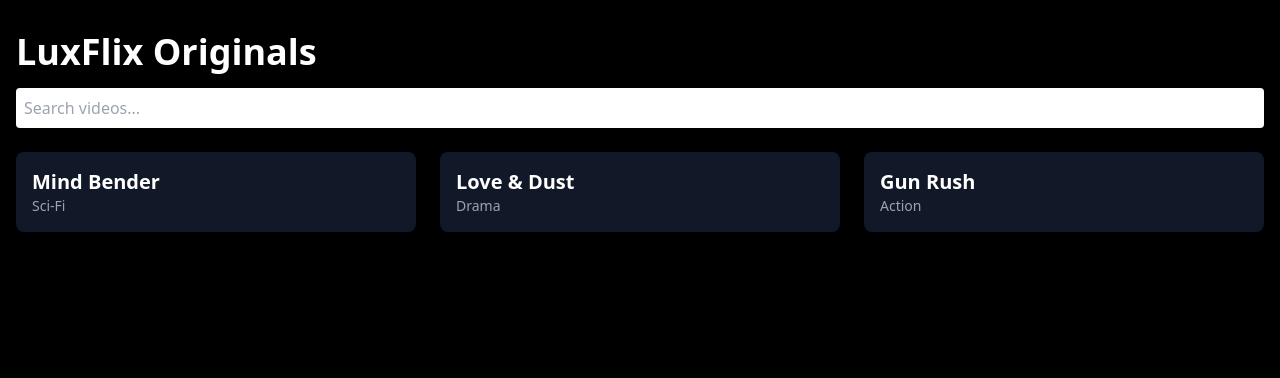
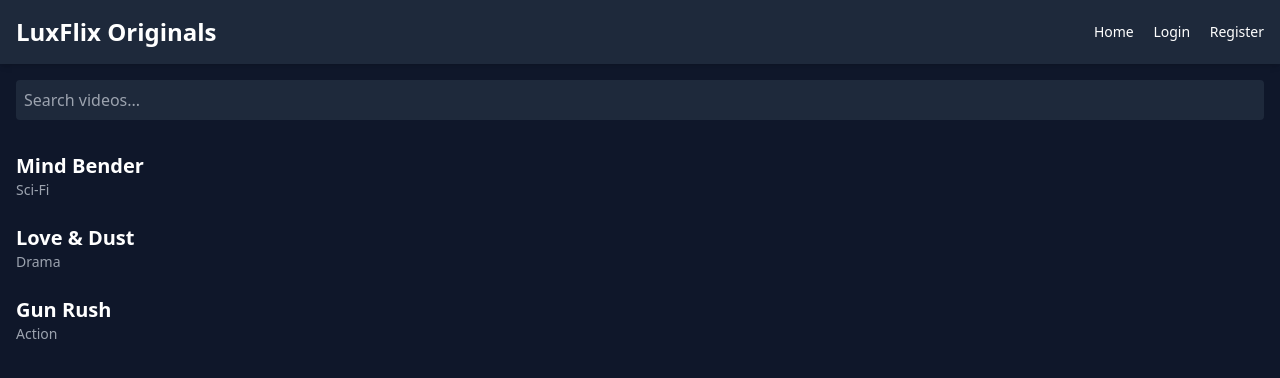
Before and after one commit to itsleo4/flowbite-starter, a website: page index.html in a window 1280 px wide. Drawn offline with nearby package versions, Linux system fonts and the light colour scheme.

```diff
--- a/index.html
+++ b/index.html
@@ -4,70 +4,40 @@
     <meta charset="UTF-8" />
     <meta name="viewport" content="width=device-width, initial-scale=1.0" />
     <title>LuxFlix</title>
-    <link href="https://cdn.jsdelivr.net/npm/tailwindcss@2.2.19/dist/tailwind.min.css" rel="stylesheet" />
-    <script defer src="https://unpkg.com/flowbite@1.6.5/dist/flowbite.min.js"></script>
+    <script src="https://cdn.tailwindcss.com"></script>
   </head>
+  <body class="bg-[#0f172a] text-white">
 
-  <body class="bg-black text-white min-h-screen">
-    <div class="container mx-auto px-4 py-8">
-      <h1 class="text-4xl font-bold mb-4">LuxFlix Originals</h1>
-      <input
-        type="text"
-        placeholder="Search videos..."
-        class="w-full p-2 mb-6 text-black rounded"
-        id="searchBar"
-      />
+    <!-- 🌐 Navbar -->
+    <nav class="flex justify-between items-center p-4 bg-[#1e293b] shadow-md">
+      <h1 class="text-2xl font-bold">LuxFlix Originals</h1>
+      <div class="space-x-4 text-sm">
+        <a href="index.html" class="hover:underline">Home</a>
+        <a href="login.html" class="hover:underline">Login</a>
+        <a href="register.html" class="hover:underline">Register</a>
+      </div>
+    </nav>
 
-      <div class="grid gap-6 sm:grid-cols-2 lg:grid-cols-3" id="video-container">
-        <div class="bg-gray-900 rounded-lg p-4">
-          <h2 class="text-xl font-bold">Mind Bender</h2>
-          <p class="text-sm text-gray-400">Sci-Fi</p>
-        </div>
+    <!-- 🔍 Search Bar -->
+    <div class="p-4">
+      <input type="text" placeholder="Search videos..." class="w-full p-2 rounded bg-[#1e293b] text-white placeholder-gray-400" />
+    </div>
 
-        <div class="bg-gray-900 rounded-lg p-4">
-          <h2 class="text-xl font-bold">Love & Dust</h2>
-          <p class="text-sm text-gray-400">Drama</p>
-        </div>
-
-        <div class="bg-gray-900 rounded-lg p-4">
-          <h2 class="text-xl font-bold">Gun Rush</h2>
-          <p class="text-sm text-gray-400">Action</p>
-        </div>
+    <!-- 🎬 Video Sections -->
+    <div class="p-4 space-y-6">
+      <div>
+        <h2 class="text-xl font-semibold">Mind Bender</h2>
+        <p class="text-sm text-gray-400">Sci-Fi</p>
+      </div>
+      <div>
+        <h2 class="text-xl font-semibold">Love & Dust</h2>
+        <p class="text-sm text-gray-400">Drama</p>
+      </div>
+      <div>
+        <h2 class="text-xl font-semibold">Gun Rush</h2>
+        <p class="text-sm text-gray-400">Action</p>
       </div>
     </div>
 
-    <!-- Firebase SDKs -->
-    <script src="https://www.gstatic.com/firebasejs/10.5.0/firebase-app-compat.js"></script>
-    <script src="https://www.gstatic.com/firebasejs/10.5.0/firebase-analytics-compat.js"></script>
-
-    <!-- Firebase Config -->
-    <script>
-      const firebaseConfig = {
-        apiKey: "AIzaSyA5ahePpuAksgY6dDLfAtNuwGOwe4Xbe7E",
-        authDomain: "luxflix-2455a.firebaseapp.com",
-        projectId: "luxflix-2455a",
-        storageBucket: "luxflix-2455a.firebasestorage.app",
-        messagingSenderId: "166343472796",
-        appId: "1:166343472796:web:373b1fa92ef47305da1f59",
-        measurementId: "G-4HSDMBK1BR"
-      };
-
-      firebase.initializeApp(firebaseConfig);
-      firebase.analytics();
-    </script>
-
-    <!-- App Logic (optional) -->
-    <script>
-      const searchBar = document.getElementById("searchBar");
-      const cards = document.querySelectorAll("#video-container > div");
-
-      searchBar.addEventListener("input", () => {
-        const query = searchBar.value.toLowerCase();
-        cards.forEach((card) => {
-          const text = card.innerText.toLowerCase();
-          card.style.display = text.includes(query) ? "block" : "none";
-        });
-      });
-    </script>
   </body>
 </html>
```
